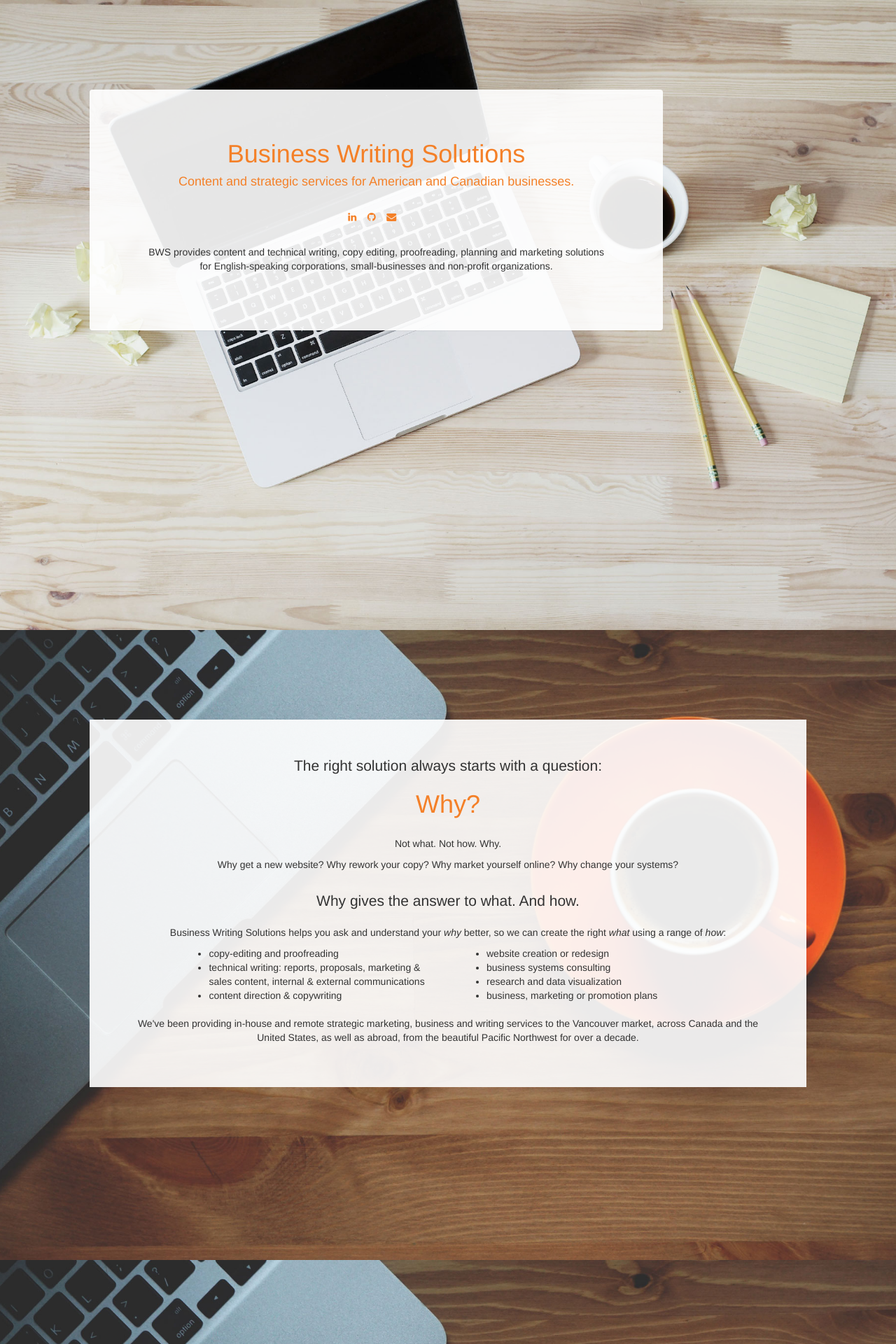
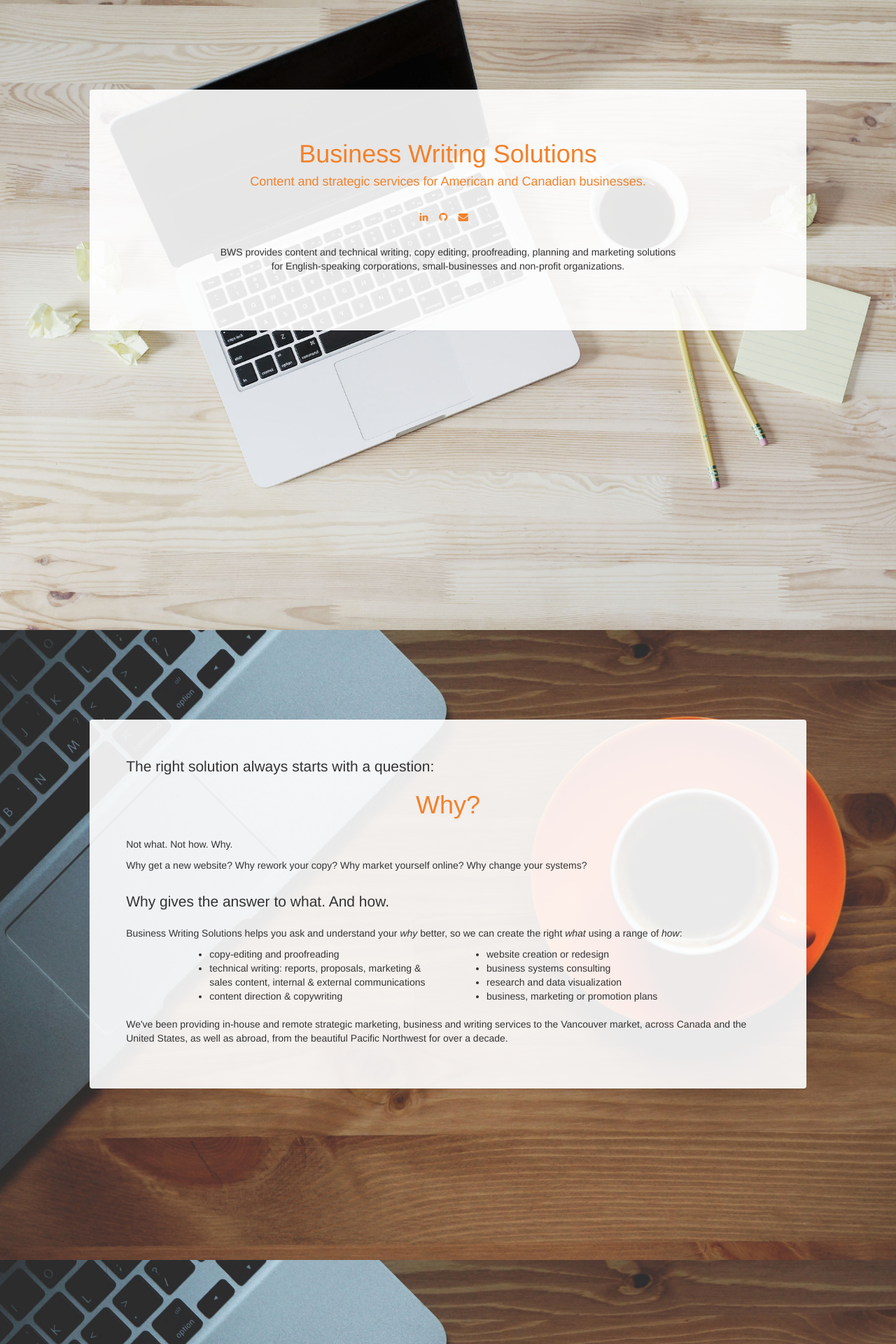
Before and after one commit to kaiewiggins/businesswriting, a Jekyll site: the page built from test.html, in a window 1280 px wide. Shown: the top 1920 px of the page at 70% size. Built offline with Jekyll 4.4.1, drawn with Linux system fonts in a browser that asks for light colours; nearby versions of some CDN libraries.

Commit message:
Update test.html

```diff
--- a/test.html
+++ b/test.html
@@ -5,7 +5,7 @@ title: US and Canadian Business Writing Solutions
 
 <!-- Section 1 -->
     <div class="index-bg-1">
-        <div class="panel text-center" style="background-color: rgba(255,255,255,0.9); padding: 5%; width:80%;">
+        <div class="panel text-center" style="background-color: rgba(255,255,255,0.9); padding: 5%;">
           <h1>Business Writing Solutions</h1>
           <h4>Content and strategic services for American and Canadian businesses.</h4>
           <br /> <!-- Start social media buttons of Section1/header -->
@@ -22,7 +22,7 @@ title: US and Canadian Business Writing Solutions
 
   <!-- Start Section 2: 'About' -->
  <div class="index-bg-2">
-    <div class="text-center" style="background-color: rgba(255,255,255,0.9); padding: 5%;" id="aboutservices">
+    <div class="panel" style="background-color: rgba(255,255,255,0.9); padding: 5%;" id="aboutservices">
       <a class="anchor" name="aboutservices" id="aboutservices"></a>
       <p class="lead">The right solution always starts with a question:</p>
       <h1>Why?</h1>
```
